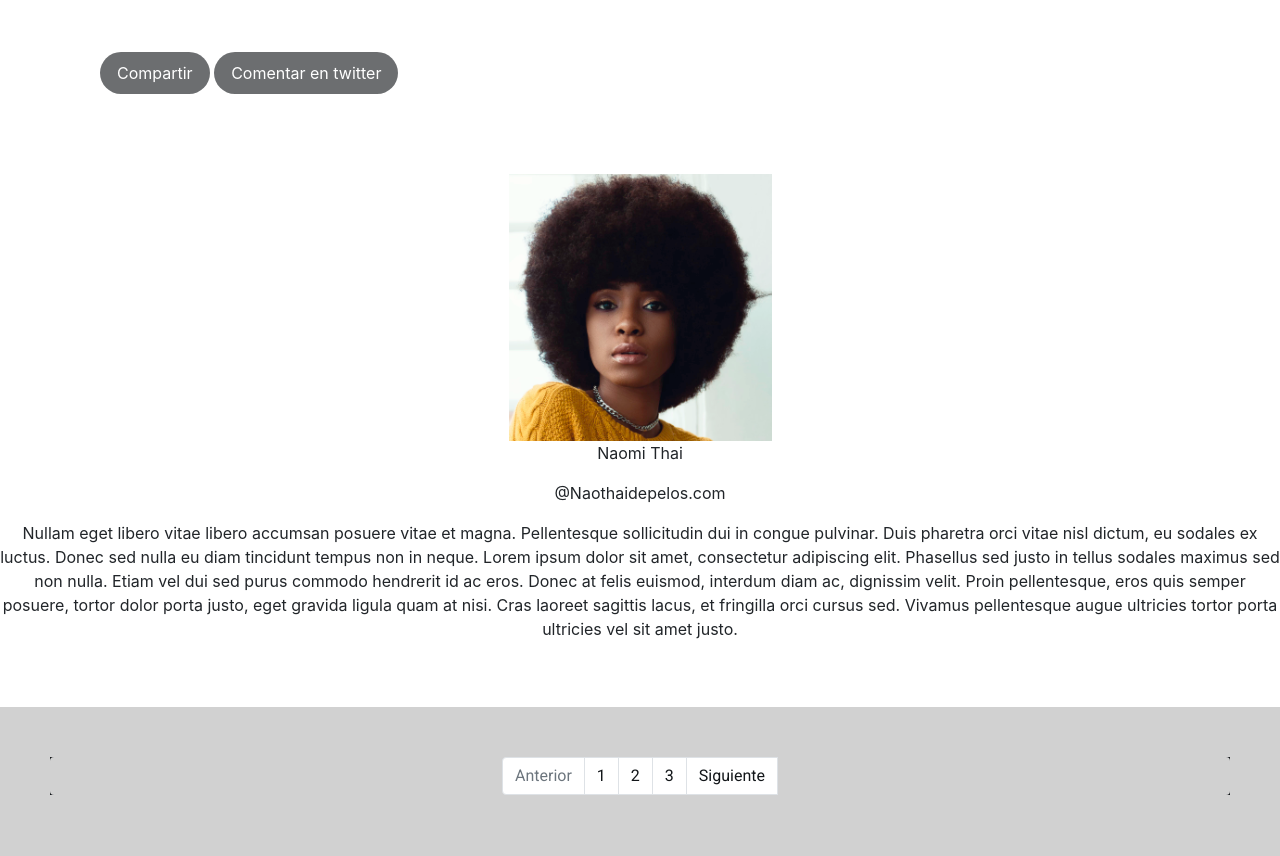
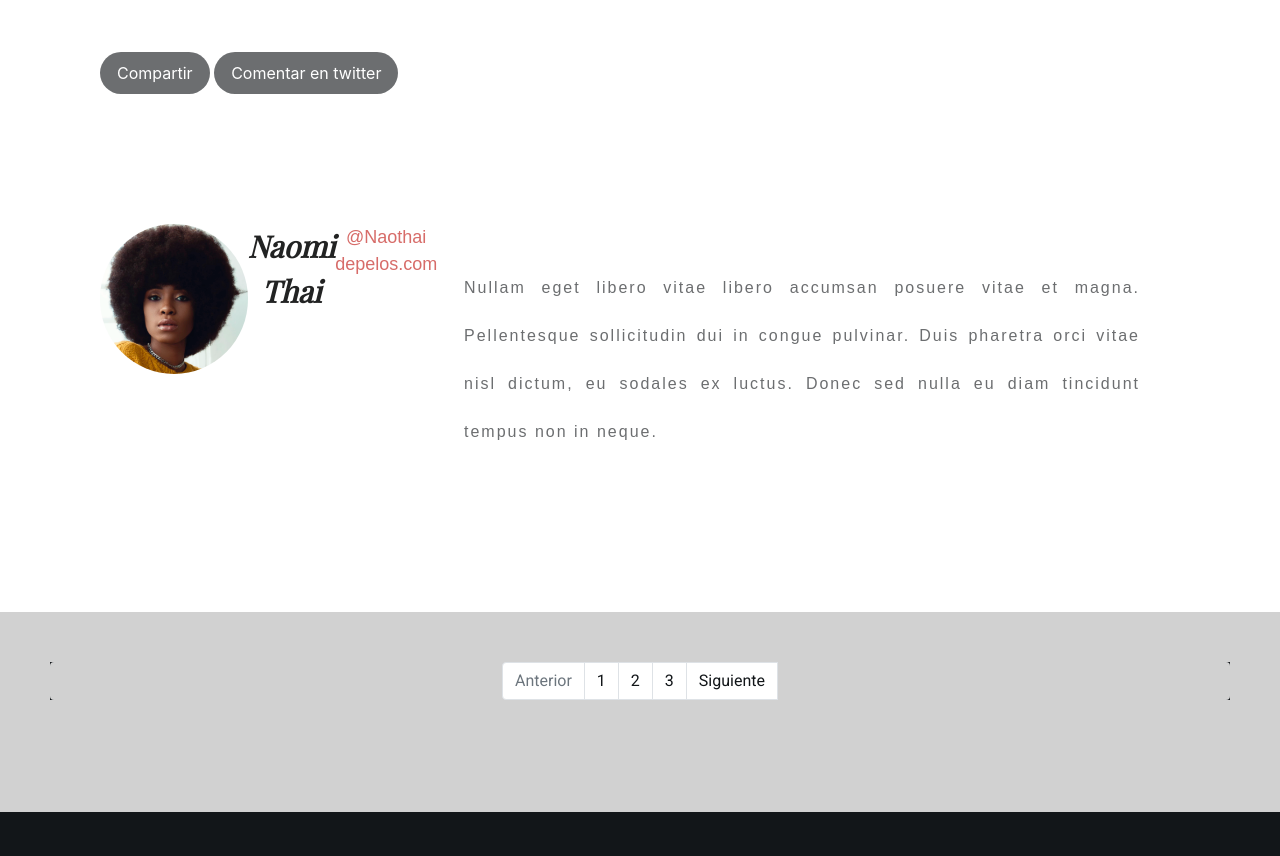
Before and after one commit to mcarolinarodriguez/barbershop, a plain HTML site: page index.html in a window 1280 px wide. Shown: the part 2313-3169 px from the top of the page. Drawn offline with nearby package versions, Linux system fonts and the light colour scheme; a web font is replaced by a local one.

Commit message:
Trabajo final

```diff
--- a/assets/sass/layout/_article.scss
+++ b/assets/sass/layout/_article.scss
@@ -1,8 +1,50 @@
-.article{
-    padding: 100px;
-    background-color: $white;
-    padding: 50px 0;
-    text-align: center;
-    border: $fuzzy-wuzzy;
+.article {
+  display: inline-flex;
+  padding: 100px;
+  background-color: $white;
+  text-align: center;
+  border-color: $fuzzy-wuzzy;
+  border-width: 1rem;
+
+  &__1 {
+    width: 30%;
+    display: inline-flex;
+    &__foto {
+      border-radius: 50%;
+      max-width: 150px;
+      max-height: 150px;
+    }
+    &__nombre {
+        font-family: $playfair;
+        font-weight: $bold;
+        font-size: $x-large;
+        color: $raisin-black;
+        text-align: center;
+        font-style: italic;
+        align-items: center;
+    }
+    &__instg {
+      font-family: arial;
+      font-size: $large;
+      color: $ruddy-pink;
+      text-align: center;
+    }
+  }
+  &__2 {
+    padding: 40px;
+    width: 70%;
+    font-family: arial;
+    font-size: $medium;
+    color: $nickel;
+    text-align: justify;
+    text-align: justify;
+    line-height: 3rem;
+    letter-spacing: 2px;
 
 }
+}
+@media only screen and (max-width: 480px) {
+    .article__2 {
+      display: none;
+    }
+  }
--- a/assets/sass/layout/_header.scss
+++ b/assets/sass/layout/_header.scss
@@ -7,4 +7,5 @@
     background-position: center;
     position: relative;
 
+
 }
--- a/index.html
+++ b/index.html
@@ -8,7 +8,9 @@
         <link rel="preconnect" href="https://fonts.googleapis.com">
 <link rel="preconnect" href="https://fonts.gstatic.com" crossorigin>
 <link href="https://fonts.googleapis.com/css2?family=Playfair+Display:ital,wght@0,400;1,900&family=Roboto:wght@300;400&display=swap" rel="stylesheet">
-        <link rel="stylesheet" href="assets/css/main.css">
+<link rel="stylesheet" href="https://cdnjs.cloudflare.com/ajax/libs/font-awesome/5.15.3/css/all.min.css" integrity="sha512-iBBXm8fW90+nuLcSKlbmrPcLa0OT92xO1BIsZ+ywDWZCvqsWgccV3gFoRBv0z+8dLJgyAHIhR35VZc2oM/gI1w==" crossorigin="anonymous" referrerpolicy="no-referrer" />    <link rel="preconnect" href="https://fonts.gstatic.com" crossorigin>
+
+<link rel="stylesheet" href="assets/css/main.css">
         <title>Blog Barbershop</title>
     </head>
 <body>
@@ -71,15 +73,17 @@
 
 <article class="article">
 
-<div >
-    <div class="article1">
-<img src="assets/images/naomi-thai.png" alt="">
-<p>Naomi Thai</p>
-<p>@Naothaidepelos.com</p>
+
+    <div class="article__1">
+<img class="article__1__foto" src="assets/images/naomi-thai.png" alt="">
+<p class="article__1__nombre" >Naomi Thai</p> <br>
+<br>
+<br>
+<p class="article__1__instg">@Naothai <br> depelos.com</p>
 </div>
 
-<div class="article2">
-    <p>Nullam eget libero vitae libero accumsan posuere vitae et magna. Pellentesque sollicitudin dui in congue pulvinar. Duis pharetra orci vitae nisl dictum, eu sodales ex luctus. Donec sed nulla eu diam tincidunt tempus non in neque. Lorem ipsum dolor sit amet, consectetur adipiscing elit. Phasellus sed justo in tellus sodales maximus sed non nulla. Etiam vel dui sed purus commodo hendrerit id ac eros. Donec at felis euismod, interdum diam ac, dignissim velit. Proin pellentesque, eros quis semper posuere, tortor dolor porta justo, eget gravida ligula quam at nisi. Cras laoreet sagittis lacus, et fringilla orci cursus sed. Vivamus pellentesque augue ultricies tortor porta ultricies vel sit amet justo.</p>
+<div class="article__2">
+    <p>Nullam eget libero vitae libero accumsan posuere vitae et magna. Pellentesque sollicitudin dui in congue pulvinar. Duis pharetra orci vitae nisl dictum, eu sodales ex luctus. Donec sed nulla eu diam tincidunt tempus non in neque. </p>
 </div>
 
     </article>
```
Also changed, not shown: assets/css/main.css, 1 other file.
